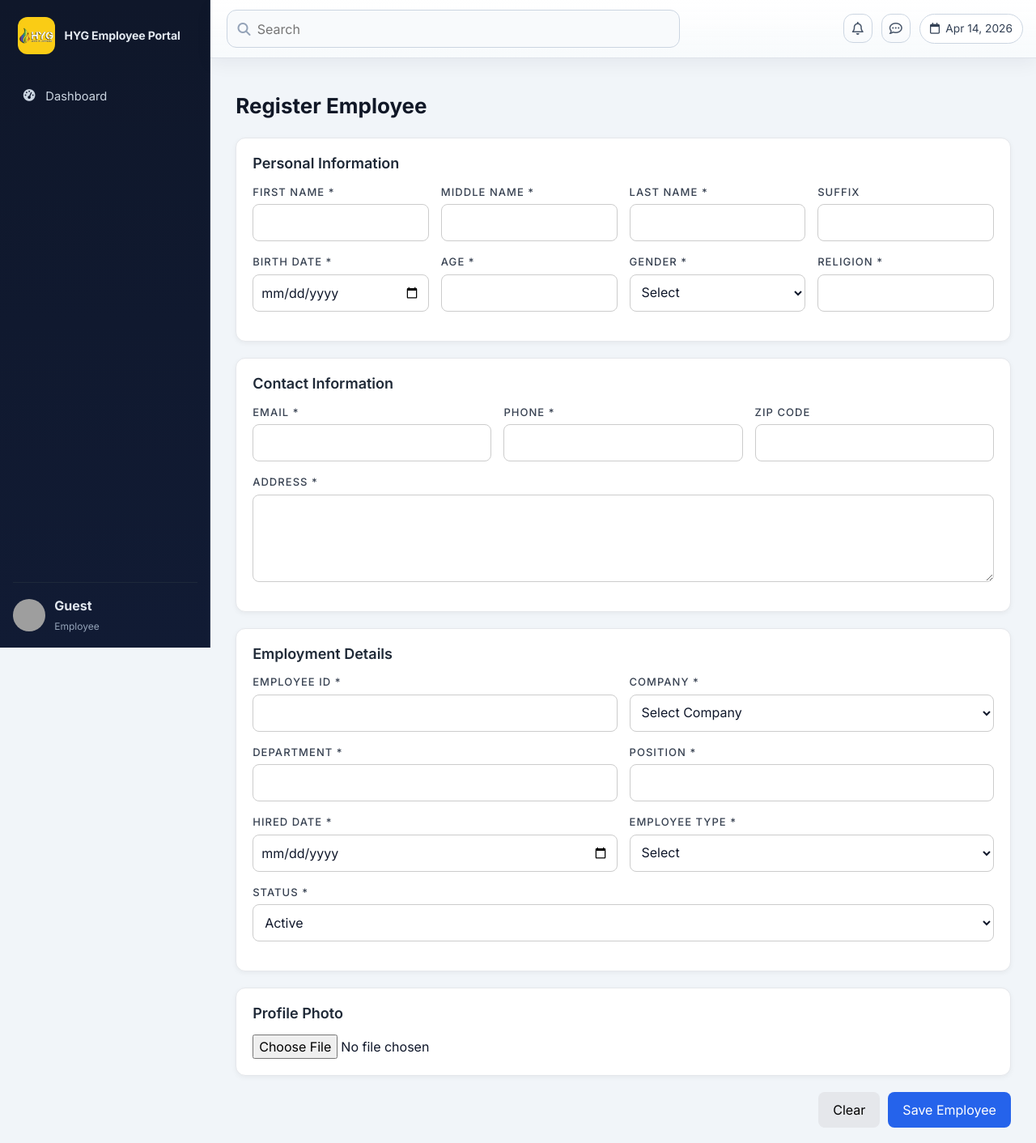
After one commit to opalialuigiandreyengr-cmyk/hygportal, a Flask app: template website/templates/admin/register_employee.html in a window 1280 px wide. The commit adds this page. Shown: the whole page at 81% size. Run offline with Flask 3, Linux system fonts and the light colour scheme; the template is opened without the code that fills it, so the values that code supplies are empty; grey boxes are pictures that could not be loaded.

Commit message:
initial push

```diff
--- /dev/null
+++ b/website/static/css/pages/employees.css
@@ -0,0 +1,107 @@
+.employee-form {
+  display: flex;
+  flex-direction: column;
+  gap: 20px;
+}
+/* GLOBAL FONT FIX */
+body {
+  font-family: 'Inter', sans-serif;
+  -webkit-font-smoothing: antialiased;
+  -moz-osx-font-smoothing: grayscale;
+}
+
+.form-section-card {
+  background: #fff;
+  padding: 20px;
+  border-radius: 12px;
+  border: 1px solid #e5e7eb;
+  box-shadow: 0 2px 6px rgba(0,0,0,0.05);
+}
+h2 {
+  font-weight: 600;
+  color: #111827;
+}
+
+.form-section-title {
+  font-weight: 600;
+  color: #1f2937;
+}
+
+.field label {
+  font-weight: 500;
+  color: #374151;
+}
+
+input, select, textarea {
+  font-family: 'Inter', sans-serif;
+}
+
+.form-section-title {
+  font-size: 18px;
+  font-weight: 600;
+  margin-bottom: 15px;
+}
+
+.grid-4 { display: grid; grid-template-columns: repeat(4, 1fr); gap: 15px; }
+.grid-3 { display: grid; grid-template-columns: repeat(3, 1fr); gap: 15px; }
+.grid-2 { display: grid; grid-template-columns: repeat(2, 1fr); gap: 15px; }
+
+.field {
+  display: flex;
+  flex-direction: column;
+}
+
+.field label {
+  font-size: 13px;
+  margin-bottom: 5px;
+}
+
+.field input,
+.field select,
+.field textarea {
+  padding: 10px;
+  border-radius: 8px;
+  border: 1px solid #ccc;
+}
+
+.field input:focus,
+.field select:focus,
+.field textarea:focus {
+  border-color: #2563eb;
+  outline: none;
+}
+
+textarea {
+  resize: none;
+}
+
+.form-actions {
+  display: flex;
+  justify-content: flex-end;
+  gap: 10px;
+}
+
+.form-actions button {
+  padding: 10px 18px;
+  border-radius: 8px;
+  border: none;
+  cursor: pointer;
+}
+
+.form-actions button[type="submit"] {
+  background: #2563eb;
+  color: white;
+}
+
+.form-actions button[type="reset"] {
+  background: #e5e7eb;
+}
+
+/* MOBILE */
+@media (max-width: 768px) {
+  .grid-4,
+  .grid-3,
+  .grid-2 {
+    grid-template-columns: 1fr;
+  }
+}
--- /dev/null
+++ b/website/templates/admin/register_employee.html
@@ -0,0 +1,180 @@
+{% extends "base.html" %}
+
+{% block title %}Register Employee{% endblock %}
+
+{% block extra_head %}
+<link rel="stylesheet" href="{{ url_for('static', filename='css/pages/employees.css') }}">
+<link rel="preconnect" href="https://fonts.googleapis.com">
+<link rel="preconnect" href="https://fonts.gstatic.com" crossorigin>
+
+<link href="https://fonts.googleapis.com/css2?family=Inter:wght@300;400;500;600&display=swap" rel="stylesheet">
+{% endblock %}
+
+{% block page_content %}
+<div class="container mt-4">
+
+  <h2 class="mb-4" style="font-weight: bold; font-size: 26px;">Register Employee</h2>
+
+  <form action="{{ url_for('admin.add_employee') }}" method="POST" enctype="multipart/form-data" class="employee-form">
+
+    <!-- PERSONAL INFO -->
+    <div class="form-section-card">
+      <h3 class="form-section-title">Personal Information</h3>
+
+      <div class="grid-4">
+        <div class="field">
+          <label>First Name *</label>
+          <input type="text" name="first_name" required>
+        </div>
+
+        <div class="field">
+          <label>Middle Name *</label>
+          <input type="text" name="middle_name" required>
+        </div>
+
+        <div class="field">
+          <label>Last Name *</label>
+          <input type="text" name="last_name" required>
+        </div>
+
+        <div class="field">
+          <label>Suffix</label>
+          <input type="text" name="suffix">
+        </div>
+      </div>
+
+      <div class="grid-4">
+        <div class="field">
+          <label>Birth Date *</label>
+          <input type="date" name="birth_date" required>
+        </div>
+
+        <div class="field">
+          <label>Age *</label>
+          <input type="number" name="age" required>
+        </div>
+
+        <div class="field">
+          <label>Gender *</label>
+          <select name="gender" required>
+            <option value="" disabled selected>Select</option>
+            <option>Male</option>
+            <option>Female</option>
+            <option>Other</option>
+          </select>
+        </div>
+
+        <div class="field">
+          <label>Religion *</label>
+          <input type="text" name="religion" required>
+        </div>
+      </div>
+    </div>
+
+    <!-- CONTACT -->
+    <div class="form-section-card">
+      <h3 class="form-section-title">Contact Information</h3>
+
+      <div class="grid-3">
+        <div class="field">
+          <label>Email *</label>
+          <input type="email" name="email" required>
+        </div>
+
+        <div class="field">
+          <label>Phone *</label>
+          <input type="tel" name="phone" required>
+        </div>
+
+        <div class="field">
+          <label>Zip Code</label>
+          <input type="text" name="zipCode">
+        </div>
+      </div>
+
+      <div class="field">
+        <label>Address *</label>
+        <textarea name="present_address" required></textarea>
+      </div>
+    </div>
+
+    <!-- EMPLOYMENT -->
+    <div class="form-section-card">
+      <h3 class="form-section-title">Employment Details</h3>
+
+      <div class="grid-2">
+        <div class="field">
+          <label>Employee ID *</label>
+          <input type="text" name="employee_no" required>
+        </div>
+
+        <div class="field">
+          <label>Company *</label>
+          <select name="company" required>
+            <option value="" disabled selected>Select Company</option>
+            {% for company in companies %}
+            <option value="{{ company.company_name }}">{{ company.company_name }}</option>
+            {% endfor %}
+          </select>
+        </div>
+      </div>
+
+      <div class="grid-2">
+        <div class="field">
+          <label>Department *</label>
+          <input type="text" name="department" required>
+        </div>
+
+        <div class="field">
+          <label>Position *</label>
+          <input type="text" name="position" required>
+        </div>
+      </div>
+
+      <div class="grid-2">
+        <div class="field">
+          <label>Hired Date *</label>
+          <input type="date" name="hired_date" required>
+        </div>
+
+        <div class="field">
+          <label>Employee Type *</label>
+          <select name="employee_type" required>
+            <option value="" disabled selected>Select</option>
+            <option>Regular</option>
+            <option>Probationary</option>
+            <option>Trainee</option>
+          </select>
+        </div>
+      </div>
+
+      <div class="field">
+        <label>Status *</label>
+        <select name="employment_status" required>
+          <option>Active</option>
+          <option>Resigned</option>
+          <option>Suspended</option>
+          <option>On Leave</option>
+        </select>
+      </div>
+    </div>
+
+    <!-- GOVERNMENT IDS -->
+
+
+    <!-- PHOTO -->
+    <div class="form-section-card">
+      <h3 class="form-section-title">Profile Photo</h3>
+      <input type="file" name="photo">
+    </div>
+
+    <!-- ACTION -->
+    <div class="form-actions">
+      <button type="reset">Clear</button>
+      <button type="submit">Save Employee</button>
+    </div>
+
+  </form>
+
+</div>
+{% endblock %}
--- a/website/templates/base.html
+++ b/website/templates/base.html
@@ -55,6 +55,15 @@
             </a>
           </li>
         {% endif %}
+        {% if can_manage_employees %}
+  <li>
+    <a href="{{ url_for('admin.register_employee') }}"
+       class="nav-link {% if request.path == '/register_employee' %}active{% endif %}">
+      <i class="fa-solid fa-user-plus"></i>
+      <span>Register Employee</span>
+    </a>
+  </li>
+{% endif %}
         {% if can_manage_companies %}
           <li>
             <a href="{{ url_for('admin.companies') }}" class="nav-link {% if request.path == '/companies' %}active{% endif %}">
```
Also changed, not shown: website/admin.py (+7 -1 lines), instance/database.db.
